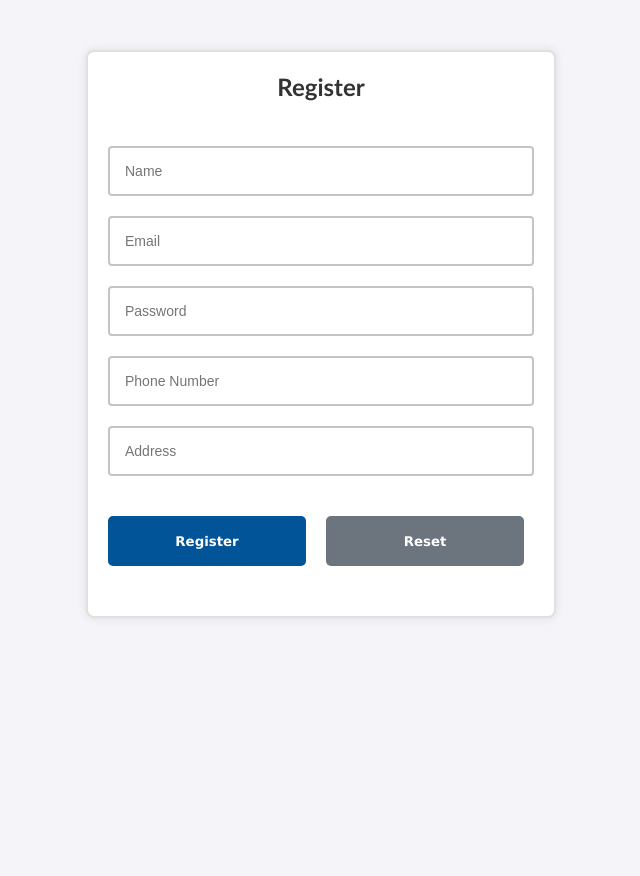
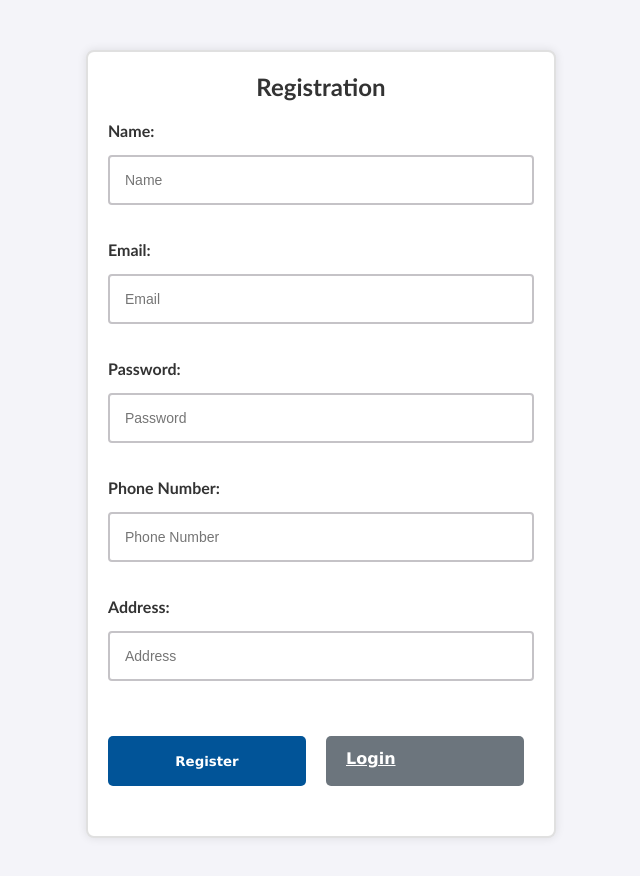
Before and after one commit to Pranluis/Ecom-Website-React-Intreface, a React (Vite) app: page /register in a window 1280 px wide. Shown: the top 876 px of the page, without its empty margins (319-959 px from the left). Before the commit the page ends 800 px from the top, so only its background shows below. Built offline with nearby package versions, Linux system fonts and the light colour scheme.

Commit message:
reg user added

```diff
--- a/src/components/LoginPage/Login.jsx
+++ b/src/components/LoginPage/Login.jsx
@@ -39,7 +39,7 @@ const Login = () => {
             if (error.response && error.response.data.errors) {
                 setErrors(error.response.data.errors);
             } else {
-                toast.info('Invalid credentials!');
+                toast.error('Invalid credentials!');
             }
         } finally {
             setLoading(false);
--- a/src/components/Profile/Profile.jsx
+++ b/src/components/Profile/Profile.jsx
@@ -1,10 +1,9 @@
 import React, { useEffect, useState } from "react";
 import axios from "axios";
 
-
 const BASE_URL = "https://localhost:7136/api/Users";
 
-const  Profile= () => {
+const Profile = () => {
   const [user, setUser] = useState(null);
   const [loading, setLoading] = useState(true);
   const [isEditing, setIsEditing] = useState(false);
@@ -64,6 +63,7 @@ const  Profile= () => {
     const userId = localStorage.getItem('userId');
     const token = localStorage.getItem('token');
     try {
+      console.log("Updating user with data:", formData);
       const response = await axios.put(`${BASE_URL}/${userId}`, formData, {
         headers: {
           'Content-Type': 'application/json',
@@ -73,6 +73,7 @@ const  Profile= () => {
       setUser(response.data);
       setIsEditing(false);
     } catch (error) {
+      console.error("Error updating user:", error.response || error.message);
       if (error.response && error.response.data) {
         alert(`Failed to update user: ${error.response.data.message}`);
       } else {
--- a/src/components/RegisterPage/RegisterPage.css
+++ b/src/components/RegisterPage/RegisterPage.css
@@ -4,16 +4,7 @@
     box-sizing: border-box;
 }
 
-/* body {
-    display: flex;
-    justify-content: center;
-    align-items: center;
-    min-height: 90vh;
-    padding: 40px 80px;
-} */
-
 .container {
-    /* background: linear-gradient(135deg, #6a11cb 0%, #2575fc 100%); */
     width: 470px;
     height: auto;
     background-color: aliceblue;
@@ -35,14 +26,18 @@
     gap: 20px;
 }
 
-.container .input-field {
+.container .form-group {
     display: flex;
     flex-direction: column;
-    gap: 20px;
-    margin-top: 25px;
+    gap: 10px;
 }
 
-.container .input-field input {
+.container .form-group label {
+    font-weight: bold;
+    color: #333; /* Darker color for labels */
+}
+
+.container .form-group input {
     border-radius: 4px;
     width: 100%;
     height: 50px;
@@ -85,43 +80,3 @@
 .container .btn-secondary:hover {
     background-color: #5a6268;
 }
-
-.table {
-    width: 100%;
-    margin-top: 20px;
-    border-collapse: collapse;
-}
-
-.table th, .table td {
-    border: 1px solid #ddd;
-    padding: 8px;
-    text-align: left;
-}
-
-.table th {
-    background-color: #f2f2f2;
-}
-
-.btn-edit {
-    background-color: #ffc107;
-    color: #fff;
-    border: none;
-    padding: 5px 10px;
-    cursor: pointer;
-}
-
-.btn-edit:hover {
-    background-color: #e0a800;
-}
-
-.btn-delete {
-    background-color: #dc3545;
-    color: #fff;
-    border: none;
-    padding: 5px 10px;
-    cursor: pointer;
-}
-
-.btn-delete:hover {
-    background-color: #c82333;
-}
--- a/src/components/RegisterPage/RegisterPage.jsx
+++ b/src/components/RegisterPage/RegisterPage.jsx
@@ -1,23 +1,23 @@
 import React, { useState } from "react";
 import axios from "axios";
+import { Link } from "react-router-dom";
 import './RegisterPage.css';
 
-const API_URL = "http://localhost:5201/api/Users";
+const BASE_URL = "https://localhost:7136/api/Users";
 
-const RegisterPage = () => {
+const Registration = () => {
   const [formData, setFormData] = useState({
     name: "",
     email: "",
     password: "",
     phoneNumber: "",
     address: "",
-
   });
 
   // Add a new user (POST) using query parameters
   const addUser = async () => {
     try {
-      const addUrl = `${API_URL}?Name=${formData.name}&Email=${formData.email}&Password=${formData.password}&Phonenumber=${formData.phoneNumber}&Address=${formData.address}`;
+      const addUrl = `${BASE_URL}?Name=${formData.name}&Email=${formData.email}&Password=${formData.password}&Phonenumber=${formData.phoneNumber}&Address=${formData.address}`;
       console.log("Adding user with URL:", addUrl);
 
       await axios.post(addUrl);
@@ -46,9 +46,9 @@ const RegisterPage = () => {
 
   return (
     <div className="container">
-      <h2>Register</h2>
+      <h2>Registration</h2>
 
-      {/* Add User Form */}
+      {/* Registration Form */}
       <form
         className="form"
         onSubmit={(e) => {
@@ -56,7 +56,8 @@ const RegisterPage = () => {
           addUser();
         }}
       >
-        <div className="input-field">
+        <div className="form-group">
+          <label>Name:</label>
           <input
             type="text"
             name="name"
@@ -65,6 +66,9 @@ const RegisterPage = () => {
             onChange={handleInputChange}
             required
           />
+        </div>
+        <div className="form-group">
+          <label>Email:</label>
           <input
             type="email"
             name="email"
@@ -73,6 +77,9 @@ const RegisterPage = () => {
             onChange={handleInputChange}
             required
           />
+        </div>
+        <div className="form-group">
+          <label>Password:</label>
           <input
             type="password"
             name="password"
@@ -81,6 +88,9 @@ const RegisterPage = () => {
             onChange={handleInputChange}
             required
           />
+        </div>
+        <div className="form-group">
+          <label>Phone Number:</label>
           <input
             type="text"
             name="phoneNumber"
@@ -89,6 +99,9 @@ const RegisterPage = () => {
             onChange={handleInputChange}
             required
           />
+        </div>
+        <div className="form-group">
+          <label>Address:</label>
           <input
             type="text"
             name="address"
@@ -99,14 +112,16 @@ const RegisterPage = () => {
           />
         </div>
         <div className="button">
-          <input type="submit" className="btn" value="Register" />
-          <button type="button" className="btn btn-secondary" onClick={resetForm}>
-            Reset
+          <button type="submit" className="btn btn-primary">
+            Register
           </button>
+          <Link to="/Login" className="btn btn-secondary">
+             Login
+          </Link>
         </div>
       </form>
     </div>
   );
 };
 
-export default RegisterPage;
+export default Registration;
```
Lines whose indentation alone changed are shown as unchanged.
